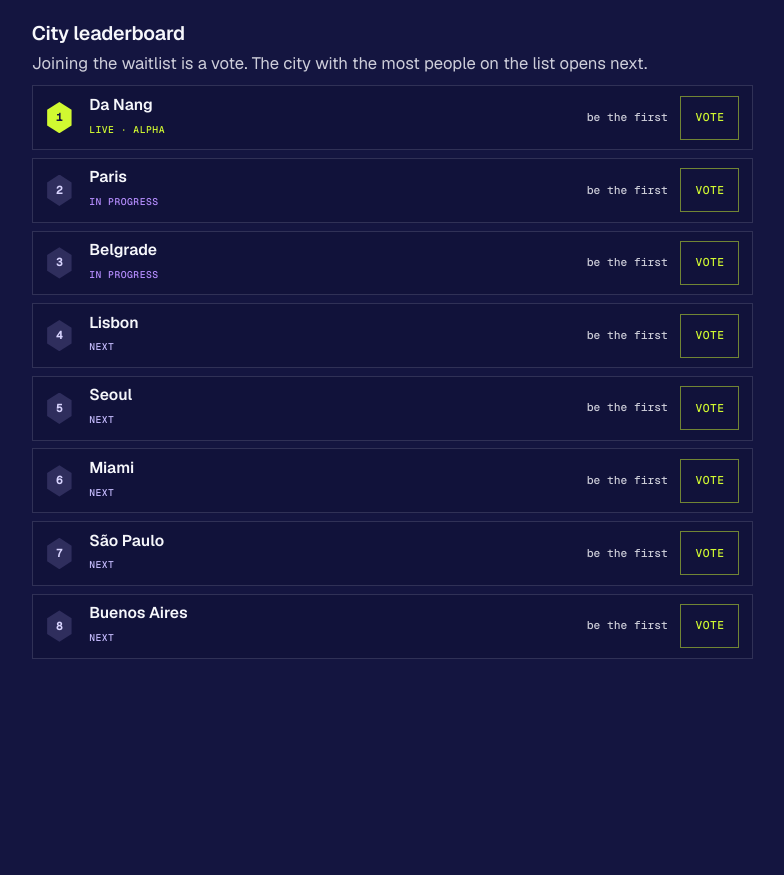
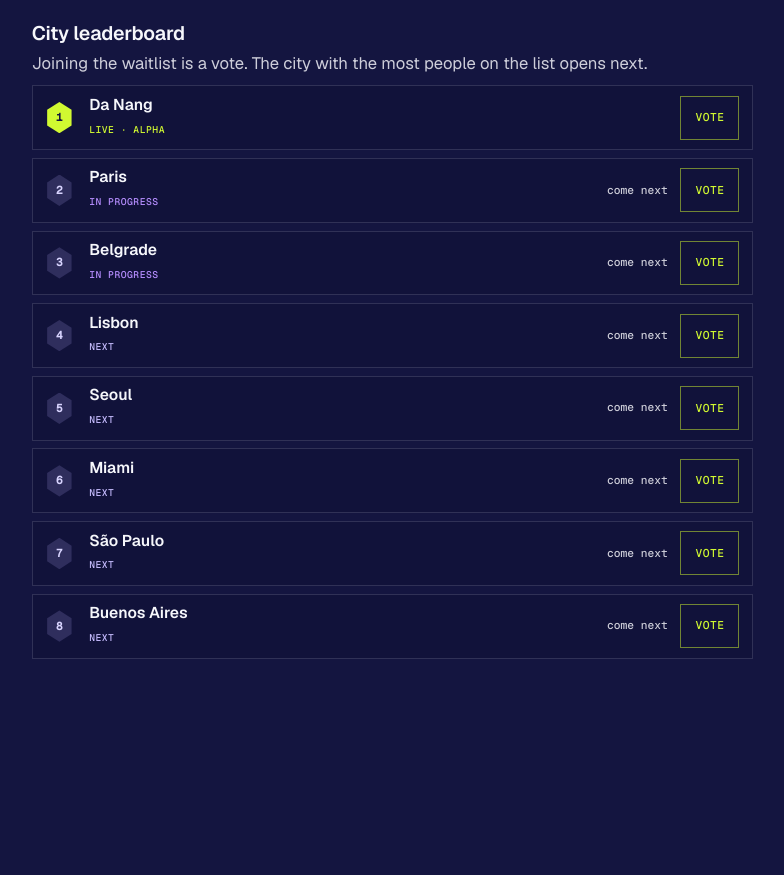
Before and after one commit to yomarina/altgirl-app, a plain HTML site: page index.html in a window 1280 px wide. Shown: the part 6763-7638 px from the top of the page, without its empty margins (31-815 px from the left). Drawn offline with nearby package versions, Linux system fonts and the light colour scheme.

Commit message:
Leaderboard empty state: 'come next'; nothing extra for the live city
Co-Authored-By: Claude Opus 5.5 <noreply@anthropic.com>

```diff
--- a/index.html
+++ b/index.html
@@ -1151,7 +1151,7 @@ const COUNTS_ENDPOINT = "";
     document.querySelectorAll('.yo-votes').forEach(function(el){var x=n(el.dataset.city);el.innerHTML=x?'<b>'+fmt(x)+'</b> on the waitlist':'tap to vote'});
     var list=document.getElementById('boardList');if(!list)return;
     var rows=C.slice().sort(function(a,b){return n(b[0])-n(a[0])||ORDER[a[2]]-ORDER[b[2]]});
-    list.innerHTML=rows.map(function(c,i){var x=n(c[0]);return '<li class="'+c[2]+(mine===c[0]?' mine':'')+'"><span class="rk">'+(i+1)+'</span><span class="nm"><b>'+c[1]+'</b><small>'+c[3]+'</small></span><span class="ct">'+(x?'<b>'+fmt(x)+'</b> on the waitlist':(mine===c[0]?'your vote':'be the first'))+'</span><button type="button" class="vote" data-city="'+c[0]+'">'+(mine===c[0]?'Voted':'Vote')+'</button></li>'}).join('');
+    list.innerHTML=rows.map(function(c,i){var x=n(c[0]);return '<li class="'+c[2]+(mine===c[0]?' mine':'')+'"><span class="rk">'+(i+1)+'</span><span class="nm"><b>'+c[1]+'</b><small>'+c[3]+'</small></span><span class="ct">'+(x?'<b>'+fmt(x)+'</b> on the waitlist':(mine===c[0]?'your vote':(c[2]==='live'?'':'come next')))+'</span><button type="button" class="vote" data-city="'+c[0]+'">'+(mine===c[0]?'Voted':'Vote')+'</button></li>'}).join('');
   }
   function vote(k){var j=document.getElementById('join');j.scrollIntoView({behavior:'smooth',block:'start'});
     setTimeout(function(){var ch=document.querySelector('form.join .chip[data-city="'+k+'"]');if(ch&&ch.getAttribute('aria-pressed')!=='true')ch.click();var e=document.getElementById('email');if(e&&!e.value)e.focus({preventScroll:true})},600)}
```
